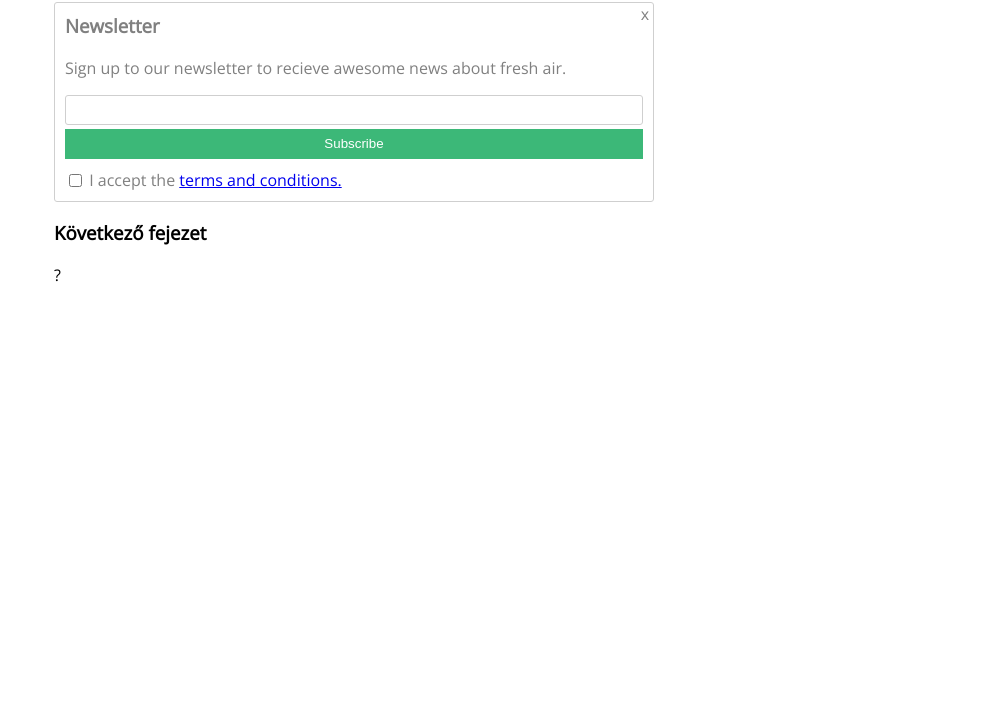
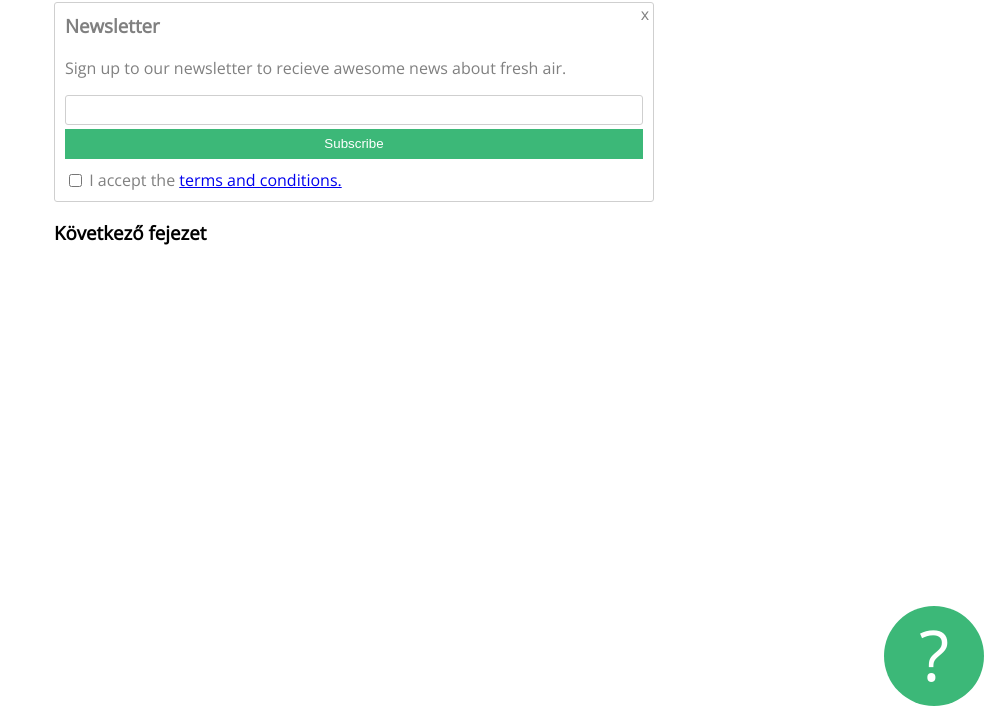
Before and after one commit to Dnykeee/gyakorlas, a plain HTML site: page index.html in a window 1280 px wide. Shown: the part 84-800 px from the top of the page, without its empty margins (286-1280 px from the left). Drawn offline with nearby package versions, Linux system fonts and the light colour scheme.

Commit message:
Add files via upload

```diff
--- a/style.css
+++ b/style.css
@@ -48,3 +48,17 @@
     top: 0;
     right: 4px;
 }
+
+#questionmark {
+    background-color: #3cb878;
+    width: 100px;
+    height: 100px;
+    border-radius: 50%;
+    font-size: 70px;
+    text-align: center;
+    color: white;
+    position: fixed;
+    bottom: 10px;
+    right: 10px;
+
+}
```
